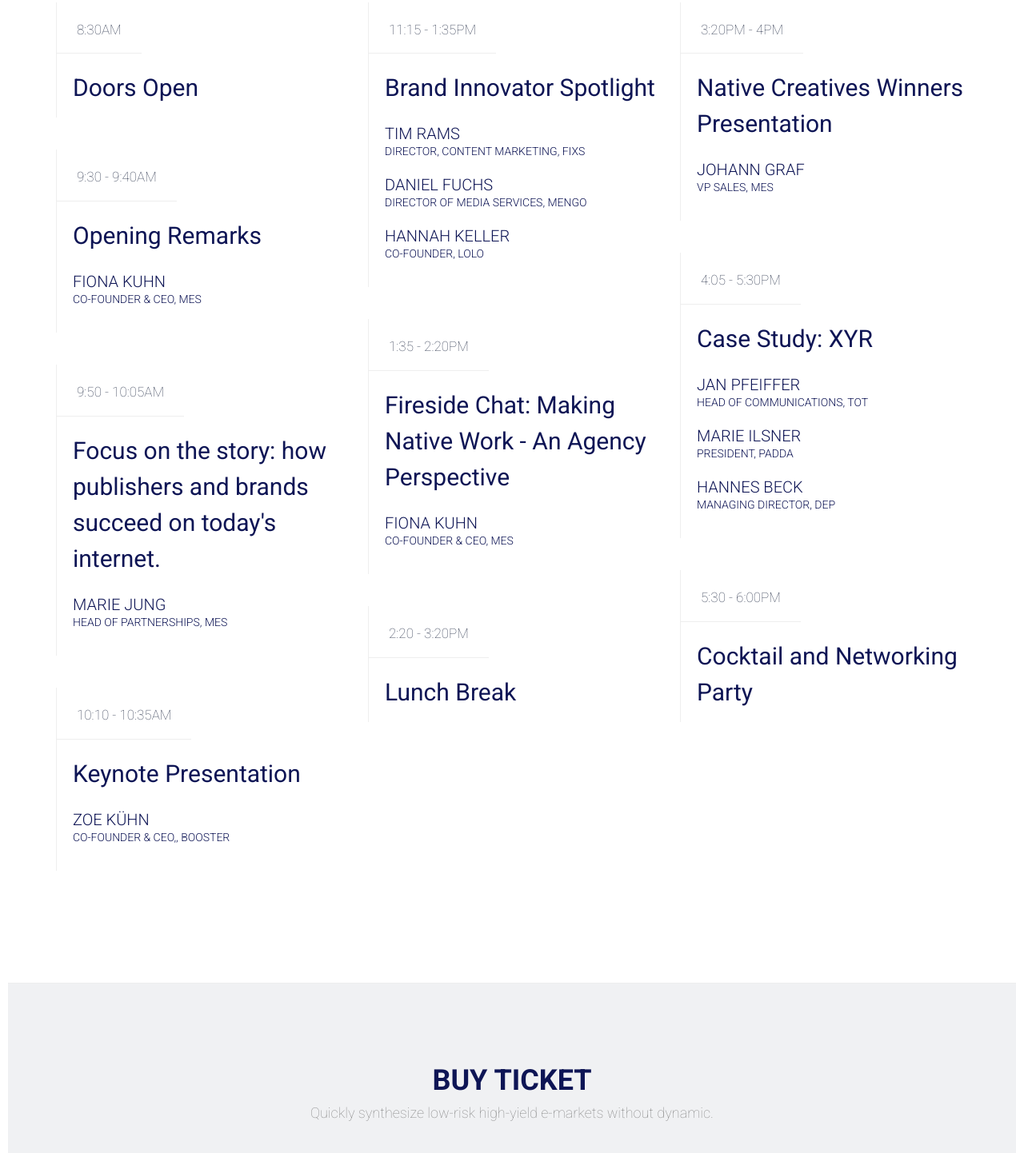
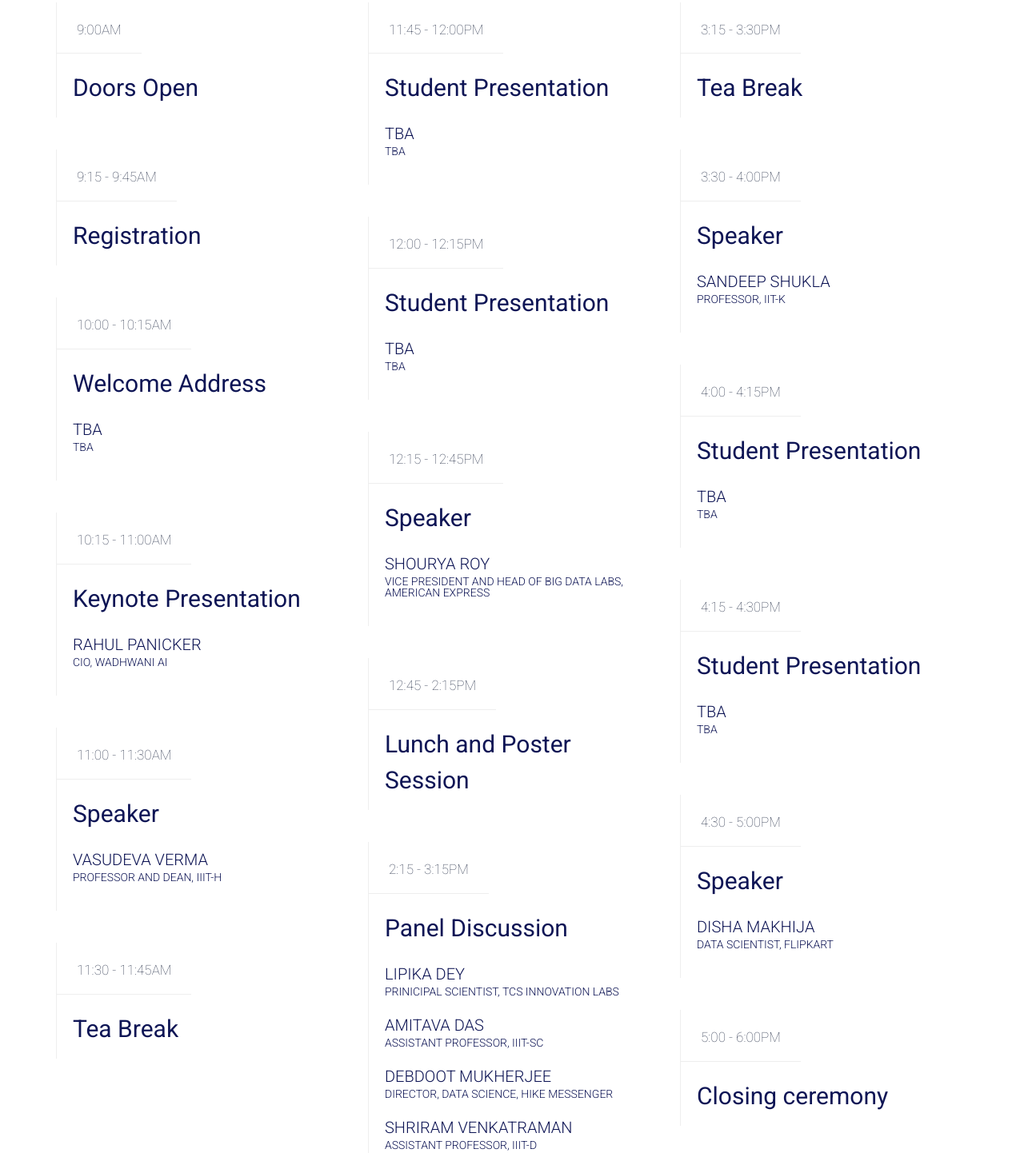
Before and after one commit to AnnuJoshi/acss2020, a plain HTML site: page index.html in a window 1280 px wide. Shown: the part 2659-4101 px from the top of the page at 80% size. Drawn offline with Linux system fonts and the light colour scheme; some packages are replaced by stand-ins of ours.

Commit message:
Updated Agenda

```diff
--- a/index.html
+++ b/index.html
@@ -286,80 +286,122 @@
             <div class="row">
                 <div class="col-md-4">
                     <div class="session">
-                        <time>8:30AM</time>
+                        <time>9:00AM</time>
                         <h2>Doors Open</h2>
                     </div>
                     <!-- .session -->
 
                     <div class="session">
-                        <time>9:30 - 9:40AM</time>
-                        <h2>Opening Remarks</h2>
-                        <h3>Fiona Kuhn <span>CO-FOUNDER & CEO, MES</span></h3>
+                        <time>9:15 - 9:45AM</time>
+                        <h2>Registration</h2>
                     </div>
                     <!-- .session -->
 
                     <div class="session">
-                        <time>9:50 - 10:05AM</time>
-                        <h2>Focus on the story: how publishers and brands succeed on today's internet.</h2>
-                        <h3>Marie Jung <span>HEAD OF PARTNERSHIPS, MES</span></h3>
+                        <time>10:00 - 10:15AM</time>
+                        <h2>Welcome Address</h2>
+                        <h3>TBA <span>TBA</span></h3>
                     </div>
                     <!-- .session -->
 
                     <div class="session">
-                        <time>10:10 - 10:35AM</time>
+                        <time>10:15 - 11:00AM</time>
                         <h2>Keynote Presentation</h2>
-                        <h3>Zoe Kühn <span>CO-FOUNDER & CEO,, BOOSTER</span></h3>
+                        <h3>Rahul Panicker <span>CIO, Wadhwani AI</span></h3>
                     </div>
                     <!-- .session -->
 
+                    <div class="session">
+                        <time>11:00 - 11:30AM</time>
+                        <h2>Speaker</h2>
+                        <h3>Vasudeva Verma <span>Professor and Dean, IIIT-H</span></h3>
+                    </div>
+                    <!-- .session -->
+
+                    <div class="session">
+                        <time>11:30 - 11:45AM</time>
+                        <h2>Tea Break</h2>
+                    </div>
+                    <!-- .session -->
 
                 </div>
                 <div class="col-md-4">
                     <div class="session">
-                        <time>11:15 - 1:35PM</time>
-                        <h2>Brand Innovator Spotlight</h2>
-                        <h3>Tim Rams <span>DIRECTOR, CONTENT MARKETING, FIXS</span></h3>
-                        <h3>Daniel Fuchs <span>DIRECTOR OF MEDIA SERVICES, MENGO</span></h3>
-                        <h3>Hannah Keller <span>CO-FOUNDER, LOLO</span></h3>
+                        <time>11:45 - 12:00PM</time>
+                        <h2>Student Presentation</h2>
+                        <h3>TBA <span>TBA</span></h3>
                     </div>
                     <!-- .session -->
 
                     <div class="session">
-                        <time>1:35 - 2:20PM</time>
-                        <h2>Fireside Chat: Making Native Work - An Agency Perspective</h2>
-                        <h3>Fiona Kuhn <span>CO-FOUNDER & CEO, MES</span></h3>
+                        <time>12:00 - 12:15PM</time>
+                        <h2>Student Presentation</h2>
+                        <h3>TBA <span>TBA</span></h3>
                     </div>
                     <!-- .session -->
 
                     <div class="session">
-                        <time>2:20 - 3:20PM</time>
-                        <h2>Lunch Break</h2>
+                        <time>12:15 - 12:45PM</time>
+                        <h2>Speaker</h2>
+                        <h3>Shourya Roy <span>Vice President and Head of Big Data Labs,<br> American Express</span></h3>
                     </div>
                     <!-- .session -->
 
+                    <div class="session">
+                        <time>12:45 - 2:15PM</time>
+                        <h2>Lunch and Poster Session</h2>
+                    </div>
+                    <!-- .session -->
+
+                    <div class="session">
+                        <time>2:15 - 3:15PM</time>
+                        <h2>Panel Discussion</h2>
+                        <h3>Lipika Dey <span>Prinicipal Scientist, TCS Innovation Labs</span></h3>
+                        <h3>Amitava Das <span>Assistant Professor, IIIT-SC</span></h3>
+                        <h3>Debdoot Mukherjee <span>Director, Data Science, Hike Messenger</span></h3>
+                        <h3>Shriram Venkatraman <span>Assistant Professor, IIIT-D</span></h3>
+                    </div>
+                    <!-- .session -->
 
                 </div>
                 <div class="col-md-4">
                     <div class="session">
-                        <time>3:20PM - 4PM</time>
-                        <h2>Native Creatives Winners Presentation</h2>
-                        <h3>Johann Graf <span>VP Sales, MES</span></h3>
+                        <time>3:15 - 3:30PM</time>
+                        <h2>Tea Break</h2>
                     </div>
                     <!-- .session -->
 
                     <div class="session">
-                        <time>4:05 - 5:30PM</time>
-                        <h2>Case Study: XYR</h2>
-                        <h3>Jan Pfeiffer <span>HEAD OF COMMUNICATIONS, TOT</span></h3>
-                        <h3>Marie Ilsner <span>PRESIDENT, PADDA</span></h3>
-                        <h3>Hannes Beck <span>MANAGING DIRECTOR, DEP</span></h3>
+                        <time>3:30 - 4:00PM</time>
+                        <h2>Speaker</h2>
+                        <h3>Sandeep Shukla <span>Professor, IIT-K</span></h3>
                     </div>
                     <!-- .session -->
 
+                    <div class="session">
+                        <time>4:00 - 4:15PM</time>
+                        <h2>Student Presentation</h2>
+                        <h3>TBA <span>TBA</span></h3>
+                    </div>
+                    <!-- .session -->
 
                     <div class="session">
-                        <time>5:30 - 6:00PM</time>
-                        <h2>Cocktail and Networking Party</h2>
+                        <time>4:15 - 4:30PM</time>
+                        <h2>Student Presentation</h2>
+                        <h3>TBA <span>TBA</span></h3>
+                    </div>
+                    <!-- .session -->
+
+                    <div class="session">
+                        <time>4:30 - 5:00PM</time>
+                        <h2>Speaker</h2>
+                        <h3>Disha Makhija <span>Data Scientist, Flipkart</span></h3>
+                    </div>
+                    <!-- .session -->
+
+                    <div class="session">
+                        <time>5:00 - 6:00PM</time>
+                        <h2>Closing ceremony</h2>
                     </div>
                     <!-- .session -->
 
```
